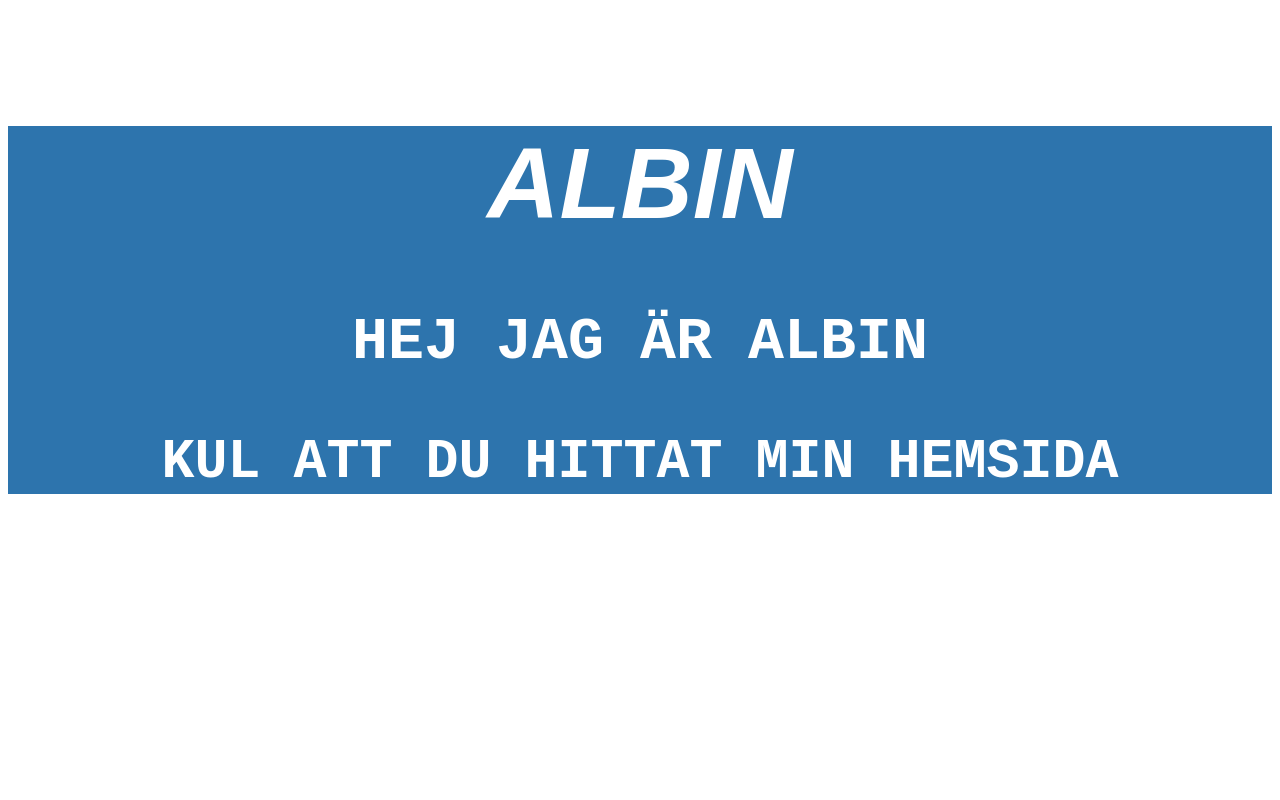
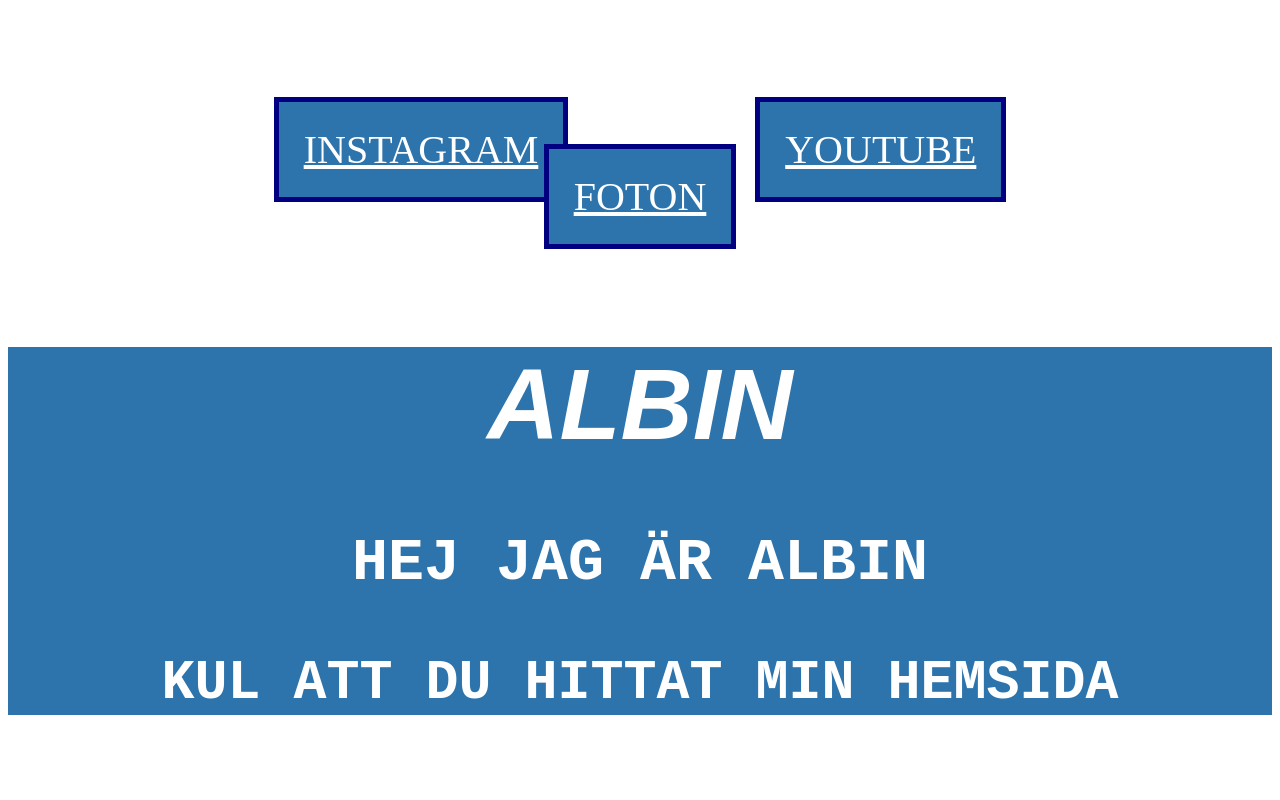
Before and after one commit to ABBS0albake/albinaker.github.io, a plain HTML site: page index.html in a window 1280 px wide. Shown: the top 800 px of the page. Drawn offline with Linux system fonts and the light colour scheme.

Commit message:
Update index.html

```diff
--- a/index.html
+++ b/index.html
@@ -50,6 +50,24 @@ h4{
 
 }
 
+.links{
+    font-size:40px;
+    text-align: center;
+    margin-top: 10%;
+
+}
+
+.links a{
+    margin-left: 7%;
+    margin-right: 7%;
+    background-color: rgb(45, 116, 173);
+    width: 300px;
+    padding: 25px;
+    border: 5px solid navy;
+    color:rgb(255, 255, 255);'
+
+}
+
 
 
 
@@ -57,6 +75,14 @@ h4{
 
 </head>
 <body>
+
+<div class="links">
+    <a href="https://www.instagram.com/albinaker"target="_blank">INSTAGRAM</a>
+
+    <a href="https://www.youtube.com/channel/UCf9HT2B4U8SIsDg1wn7g6hQ" target="_blank"> YOUTUBE </a>
+
+    <a href="https://albinaker.github.io" target="_blank">  FOTON  </a>
+</div>
 <div class="top">
 
 <h1>ALBIN</h1>
@@ -81,7 +107,7 @@ h4{
         <img src="sol.kvadrat.jpg" alt="moon" width="100%" height="100%">
 
     </a>
- <a target="_blank" href="img_6565.jpg">
+    <a target="_blank" href="img_6565.jpg">
         <img src="img_6565.jpg" alt="moon" width="100%" height="100%">
 
     </a>
```
